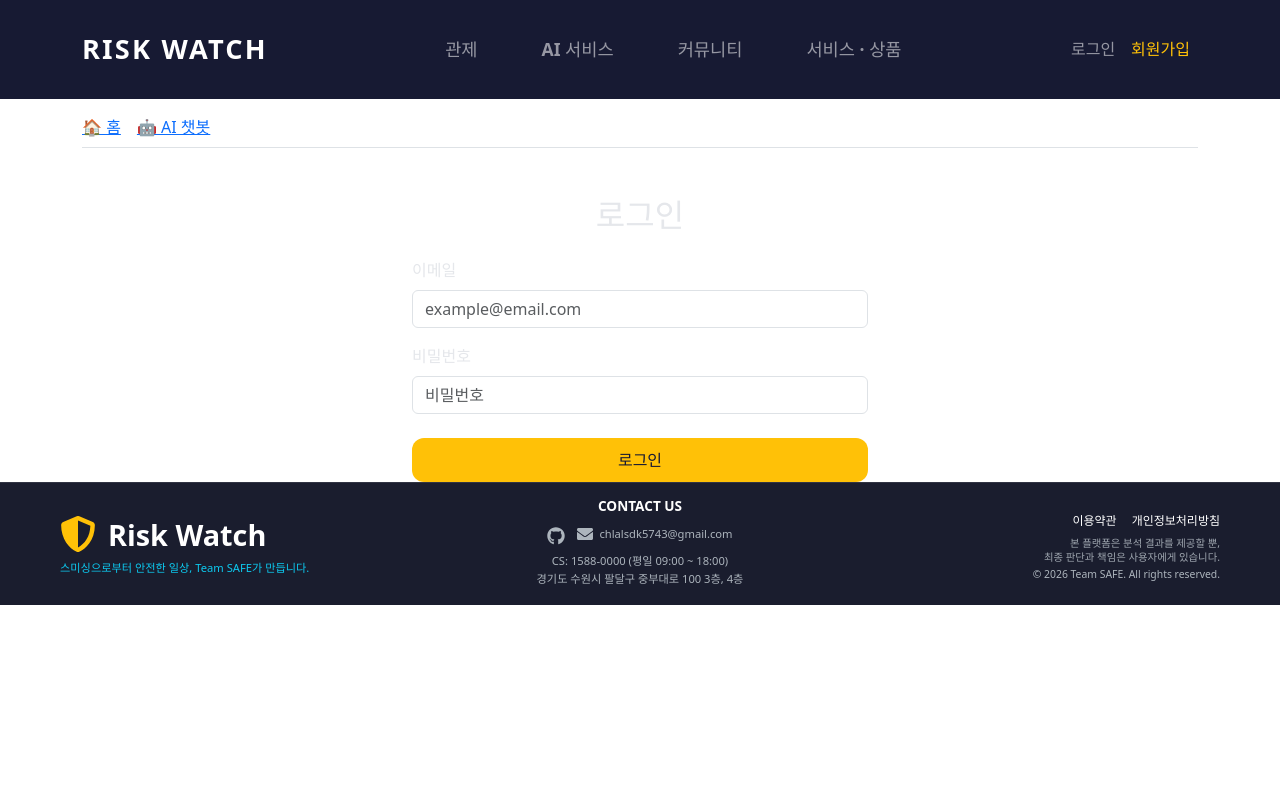
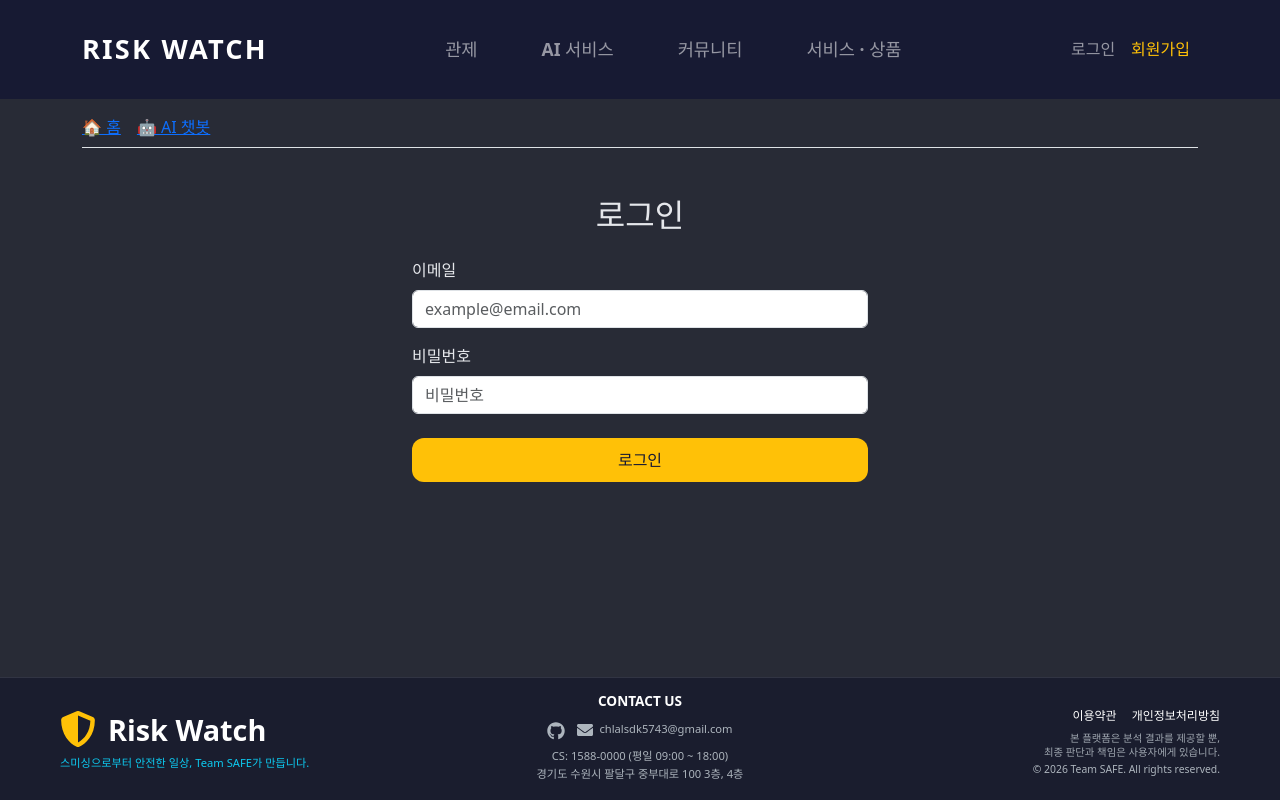
Before and after one commit to mmmina1/safe-project, a React app in the folder frontend/: page /login in a window 1280 px wide. Built offline with nearby package versions, Linux system fonts and the light colour scheme; the HTML template or start-up script is replaced by a standard one.

Commit message:
1/30 3:16 관리자 커밋

```diff
--- a/frontend/src/App.css
+++ b/frontend/src/App.css
@@ -1,11 +1,14 @@
-/* App.css */
-
-/* 브라우저 기본 여백 제거 */
-body, html {
+/* 전체 레이아웃 리셋 */
+* {
   margin: 0;
   padding: 0;
-  width: 100%;
-  height: 100%;
+  box-sizing: border-box;
+}
+
+/* 높이 전파 (중요) */
+html, body {
+  margin: 0;
+  padding: 0;
 }
 
 /* root를 full height flexbox로 설정 */
@@ -16,30 +19,39 @@ body, html {
   width: 100%;
 }
 
-/* 앱 컨테이너 */
+/* 앱 컨테이너 - 일반 페이지용 */
 .app-container {
   display: flex;
   flex-direction: column;
   min-height: 100vh;
-  background-color: #ffffff;
-  overflow: visible;
+  width: 100%;
 }
 
-/* 팝업창일 때 */
-.app-container.is-popup {
-  overflow: auto;
+/* app-root도 flex로 */
+.app-root {
+  display: flex;
+  flex-direction: column;
+  min-height: 100vh;
+  width: 100%;
 }
 
 /* 메인 콘텐츠 영역이 남은 공간을 채움 */
-.content-wrapper {
-  flex: 1;
+.app-main {
+  flex: 1 0 auto;
   width: 100%;
   display: flex;
   flex-direction: column;
-  overflow: visible;
 }
 
-/* 팝업창일 때 콘텐츠 영역 */
-.content-wrapper.is-popup {
-  overflow: auto;
+/* container도 flex로 */
+.app-main .container {
+  flex: 1 0 auto;
+  width: 100%;
 }
+
+/* footer는 아래에 붙게 */
+footer {
+  margin-top: auto;
+  flex-shrink: 0;
+  width: 100%;
+}
--- a/frontend/src/layouts/AdminLayout.jsx
+++ b/frontend/src/layouts/AdminLayout.jsx
@@ -1,6 +1,5 @@
 import { Outlet } from 'react-router-dom';
 import AdminHeader from '../components/admin/AdminHeader';
-import Footer from '../components/Footer';
 
 function AdminLayout() {
   return (
@@ -24,7 +23,6 @@ function AdminLayout() {
         <Outlet />
       </main>
 
-      <Footer />
     </div>
   );
 }
```
Also changed, not shown: frontend/src/assets/css/Main.css (line endings or trailing spaces).
